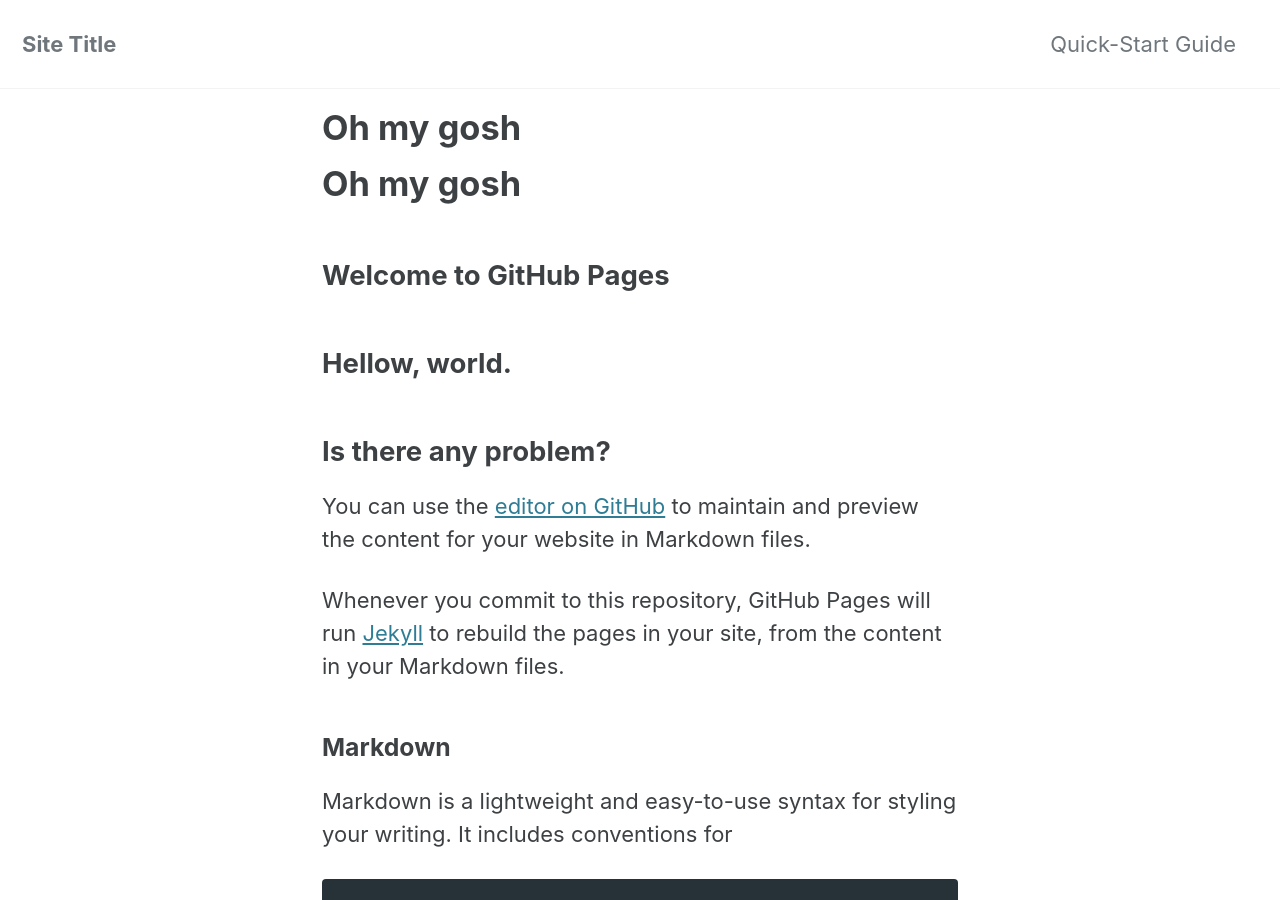
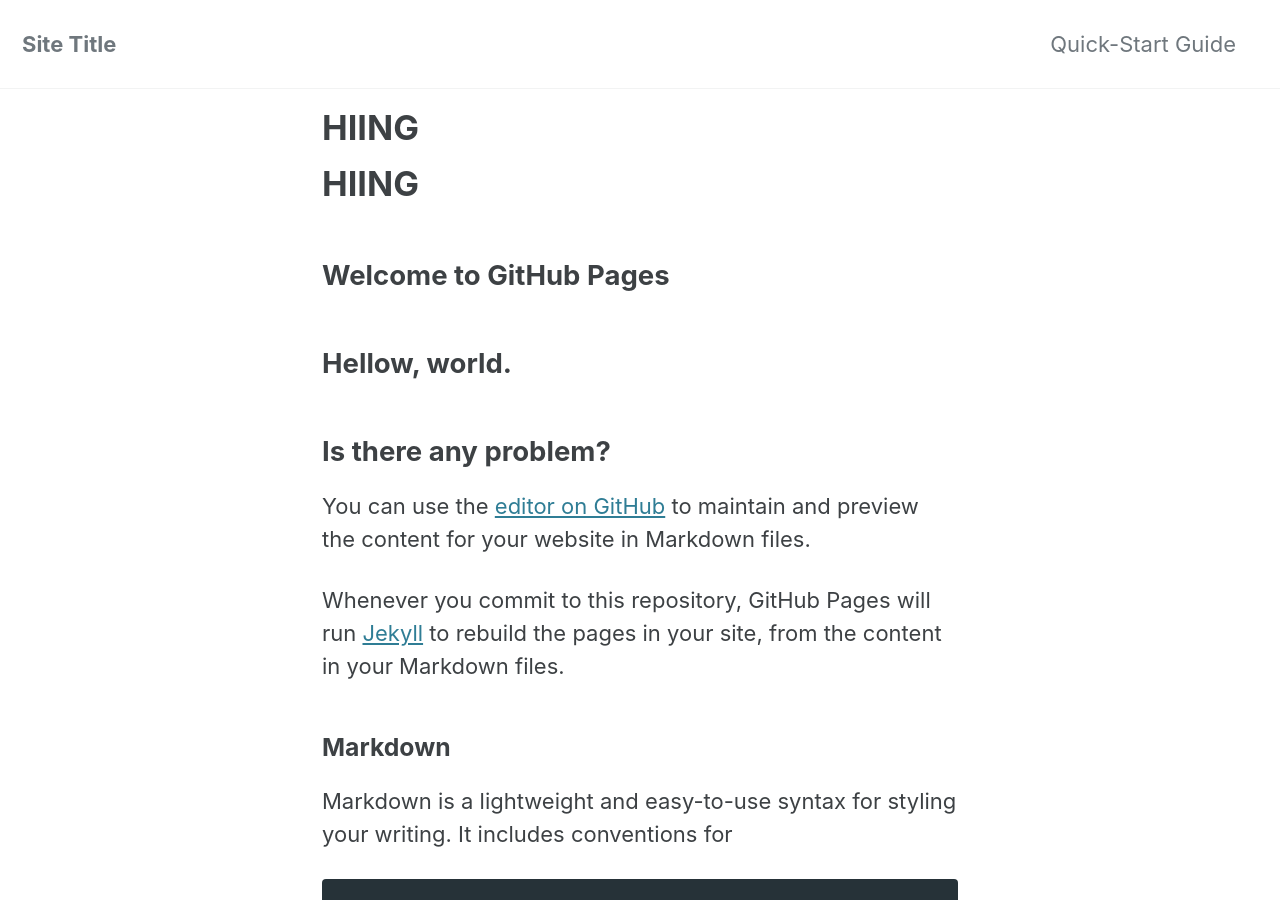
Before and after one commit to JoYoungHun/capstone-2021-2, a Jekyll site: the page built from index.md, in a window 1280 px wide and 900 px high. Built offline with Jekyll 4.4.1, drawn with Linux system fonts in a browser that asks for light colours; cached includes are drawn as plain includes; our own code applies the rules of GitHub Pages for plain Markdown files; the list of posts is cut into pages by our own code.

Commit message:
title commit

```diff
--- a/index.md
+++ b/index.md
@@ -1,4 +1,4 @@
-# Oh my gosh
+# HIING
 ## Welcome to GitHub Pages
 ## Hellow, world.
 ## Is there any problem?
```
